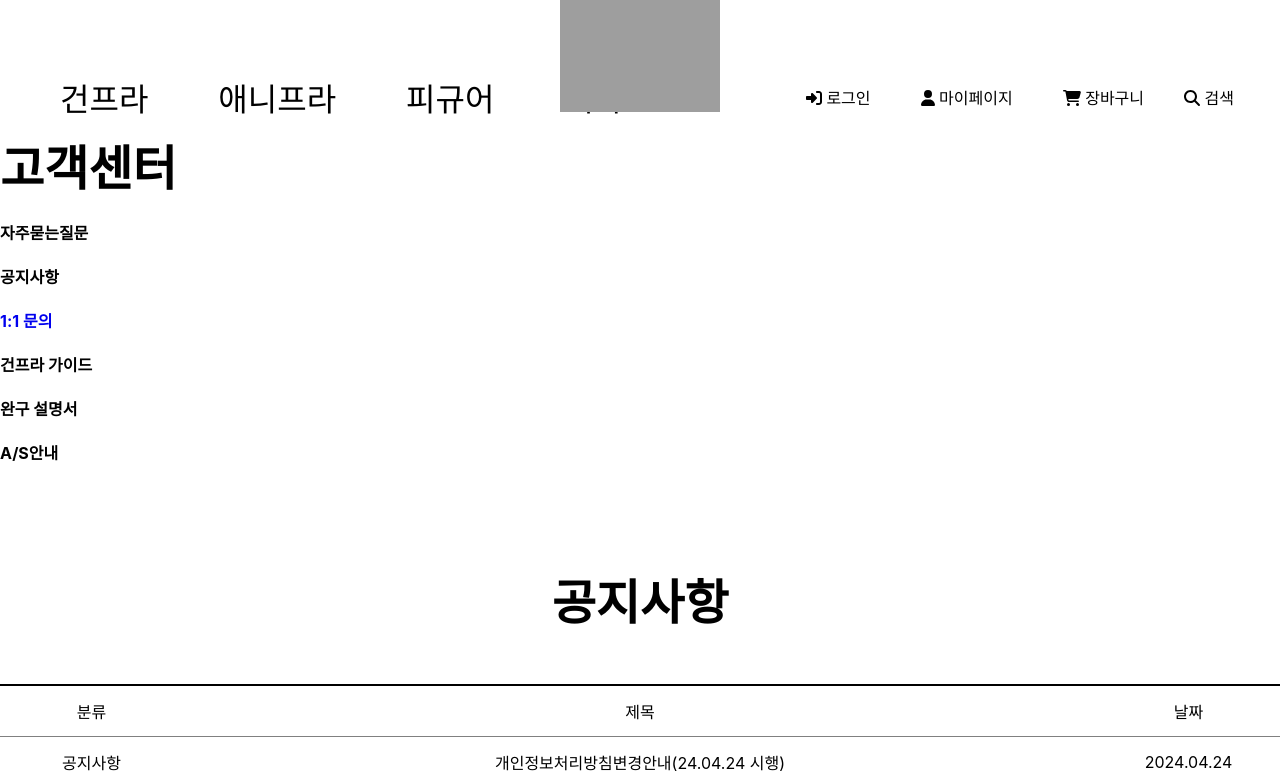
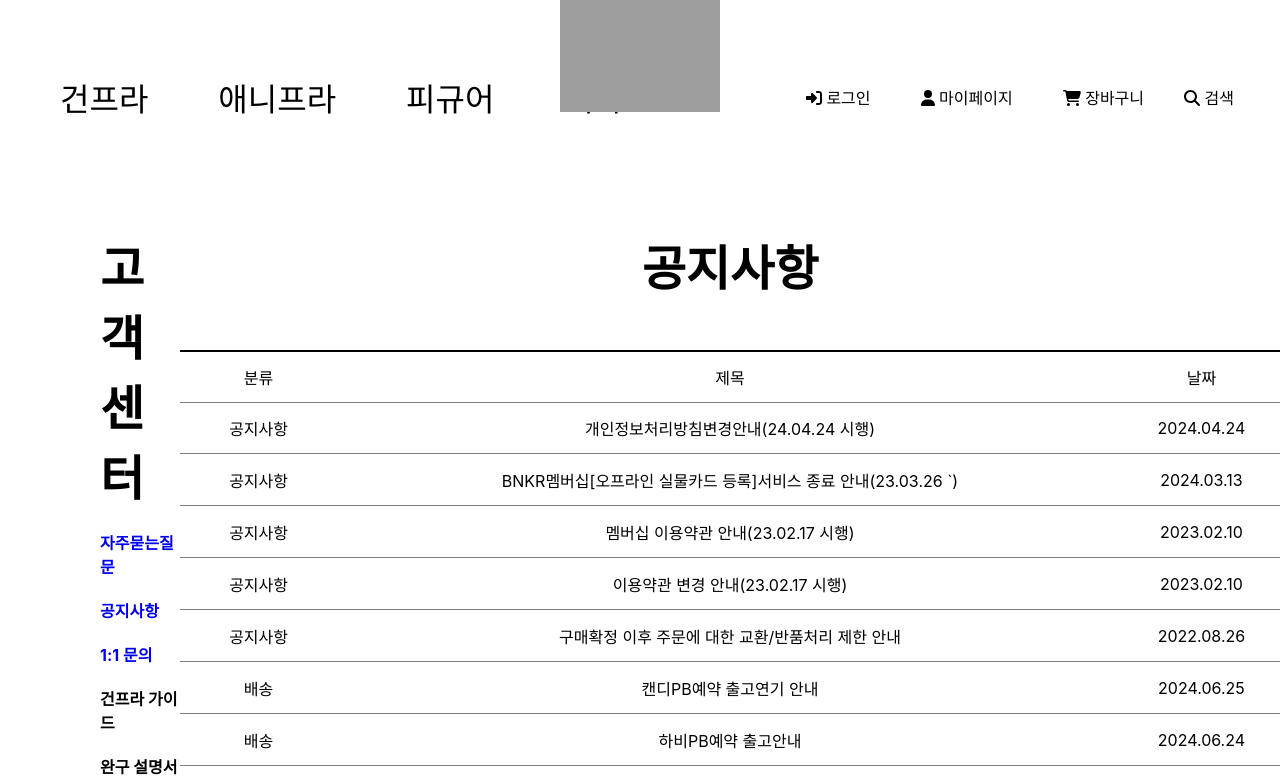
Before and after one commit to asdfxwev/2nd_project, a React (Create React App) app in the folder gundam/: page /Notice in a window 1280 px wide. Shown: the top 783 px of the page. Built offline with nearby package versions, Linux system fonts and the light colour scheme; grey boxes are pictures that could not be loaded.

Commit message:
1대일문의 해결

```diff
--- a/gundam/src/Login/Login.jsx
+++ b/gundam/src/Login/Login.jsx
@@ -24,8 +24,6 @@ function Login() {
             const loginInfo = {
                 name: result.name,
                 email: result.email,
-                inquiry: [
-                ]
             }
             localStorage.setItem("loginInfo", JSON.stringify(loginInfo));
             navigate('/');
--- a/gundam/src/csc/CscLeft.js
+++ b/gundam/src/csc/CscLeft.js
@@ -1,18 +1,51 @@
+
+import './Customerservice.css';
 import { Link, useNavigate, useLocation } from 'react-router-dom';
+import { useState } from 'react'
+
+export default function CscLeft() {
+
+    const [isLoggedIn, setIsLoggedIn] = useState(false);
 
 
-export default function CscLeft() {
+    // if (JSON.parse(localStorage.getItem('loginInfo')) === null) {
+    //     setIsLogin(false)
+    // } else {
+    //     setIsLogin(true)
+    // }
+
+    if (!isLoggedIn) {
+        const loginCheck = JSON.parse(localStorage.getItem("loginInfo"));
+        if (loginCheck !== null) {
+            setIsLoggedIn(true);
+            // setLoginInfo(loginCheck);
+        }
+    }
+
     return (
-        <>
+        <div className="cscSection">
             <h2>고객센터</h2>
+            {isLoggedIn ? (
                 <ul>
-                <li>자주묻는질문</li>
-                <li>공지사항</li>
+                    <li><Link to={`/Csc?page=1&category=ALL`}>자주묻는질문</Link></li>
+                    <li><Link to={`/Notice?page=1`}>공지사항</Link></li>
                     <li><Link to={`/Csc/Inquiry`} >1:1 문의</Link></li>
                     <li>건프라 가이드</li>
                     <li>완구 설명서</li>
                     <li>A/S안내</li>
                 </ul>
-        </>
+            ) : (
+                <ul>
+                    <li><Link to={`/Csc?page=1&category=ALL`}>자주묻는질문</Link></li >
+                    <li><Link to={`/Notice?page=1`}>공지사항</Link></li>
+                    <li><Link to={`/Login`} >1:1 문의</Link></li>
+                    <li>건프라 가이드</li>
+                    <li>완구 설명서</li>
+                    <li>A/S안내</li>
+                </ul >
             )
             }
+
+        </div >
+    )
+}
--- a/gundam/src/csc/Customerservice.js
+++ b/gundam/src/csc/Customerservice.js
@@ -38,9 +38,7 @@ export default function Customerservice() {
 
     return (
         <section className="cscContainer">
-            <div className="cscSection">
                 <CscLeft />
-            </div>
             <div className="cscMain">
                 <h2 className="cscTitle"></h2>
                 <div>
--- a/gundam/src/csc/InquiryWrite.js
+++ b/gundam/src/csc/InquiryWrite.js
@@ -1,3 +1,103 @@
+// import { Link, useNavigate, useLocation } from 'react-router-dom';
+// import React, { useState, useEffect } from 'react';
+// import axios from 'axios';
+// import CscData from "./CscData";
+// import InquiryList from './InquiryList';
+// import Csc from './Csc';
+// import CscMenu from './CscMenu';
+// import './Customerservice.css';
+// import './InquiryWrite.css';
+// import CscLeft from './CscLeft';
+
+// export default function InquiryWrite() {
+//     const [subject, setSubject] = useState('');
+//     const [message, setMessage] = useState('');
+//     const [inquiryType, setInquiryType] = useState('');
+//     const navigate = useNavigate();
+
+//     const handleInquiryChange = (event) => {
+//         const labelElement = document.querySelector(`label[for=${event.target.id}]`);
+//         if (labelElement) {
+//             setInquiryType(labelElement.innerHTML);
+//         }
+//     };
+
+//     const InquirySubmit = async (event) => {
+//         event.preventDefault();
+//         const inquiry = { inquiryType, subject, message };
+//         try {
+//             const response = await axios.post('http://localhost:3001/inquiries', inquiry);
+//             console.log(response.data);
+//             navigate('/Csc/Inquiry')
+//         } catch (error) {
+//             console.error('error', error.response ? error.response.data : error.message);
+//         }
+//         const existingInquiries = JSON.parse(localStorage.getItem('loginInfo')) || { inquiries: [] };
+//         const updatedInquiries = { ...existingInquiries, inquiries: [...existingInquiries.inquiries, inquiry] };
+//         localStorage.setItem('loginInfo', JSON.stringify(updatedInquiries));
+//         setSubject('');
+//         setMessage('');
+//         setInquiryType('');
+//     };
+
+//     return (
+//         <section className="cscContainer">
+//             <CscLeft />
+//             <form className="cscMain" onSubmit={InquirySubmit}>
+//                 <h2 className="cscTitle">1:1문의 작성</h2>
+//                 <div className="inquiryGrid">
+//                     <div>문의유형</div>
+//                     <div>
+//                         <input name="inquirySelect" id="inquiryNum1" type="radio" onChange={handleInquiryChange} />
+//                         <label for="inquiryNum1">배송</label>
+//                         <input name="inquirySelect" id="inquiryNum2" type="radio" onChange={handleInquiryChange} />
+//                         <label for="inquiryNum2">상품</label>
+//                         <input name="inquirySelect" id="inquiryNum3" type="radio" onChange={handleInquiryChange} />
+//                         <label for="inquiryNum3">반품</label>
+//                         <input name="inquirySelect" id="inquiryNum4" type="radio" onChange={handleInquiryChange} />
+//                         <label for="inquiryNum4">교환</label>
+//                         <input name="inquirySelect" id="inquiryNum5" type="radio" onChange={handleInquiryChange} />
+//                         <label for="inquiryNum5">완구A/S</label>
+//                         <input name="inquirySelect" id="inquiryNum6" type="radio" onChange={handleInquiryChange} />
+//                         <label for="inquiryNum6">주문/결제</label>
+//                         <input name="inquirySelect" id="inquiryNum7" type="radio" onChange={handleInquiryChange} />
+//                         <label for="inquiryNum7">이벤트</label>
+//                         <input name="inquirySelect" id="inquiryNum8" type="radio" onChange={handleInquiryChange} />
+//                         <label for="inquiryNum8">회원</label>
+//                         <input name="inquirySelect" id="inquiryNum9" type="radio" onChange={handleInquiryChange} />
+//                         <label for="inquiryNum9">시스템장애</label>
+//                         <input name="inquirySelect" id="inquiryNum10" type="radio" onChange={handleInquiryChange} />
+//                         <label for="inquiryNum10">기타</label>
+//                     </div>
+//                     <div>문의제목</div>
+//                     <div>
+//                         <label for="subject">Subject</label>
+//                         <input
+//                             id="subject"
+//                             type="text"
+//                             value={subject}
+//                             onChange={(e) => setSubject(e.target.value)}
+//                             required
+//                         />
+//                     </div>
+//                     <div>문의내용</div>
+//                     <div>
+//                         <label for="message">Message</label>
+//                         <textarea
+//                             id="message"
+//                             value={message}
+//                             onChange={(e) => setMessage(e.target.value)}
+//                             required
+//                         ></textarea>
+//                     </div>
+//                     <button type="submit">Submit Inquiry</button>
+//                 </div>
+//             </form>
+//         </section>
+//     );
+// }
+
+
 import { Link, useNavigate, useLocation } from 'react-router-dom';
 import React, { useState, useEffect } from 'react';
 import axios from 'axios';
@@ -7,6 +107,7 @@ import Csc from './Csc';
 import CscMenu from './CscMenu';
 import './Customerservice.css';
 import './InquiryWrite.css';
+import CscLeft from './CscLeft';
 
 export default function InquiryWrite() {
     const [subject, setSubject] = useState('');
@@ -23,26 +124,21 @@ export default function InquiryWrite() {
 
     const InquirySubmit = async (event) => {
         event.preventDefault();
-        const inquries = { inquiryType, subject, message };
+        const inquiry = { inquiryType, subject, message };
         try {
-            const response = await axios.post('http://localhost:3001/inquiries', inquries);
+            const response = await axios.post('http://localhost:3001/inquiries', inquiry);
             console.log(response.data);
-            navigate('/Csc/Inquiry')
+            navigate('/Csc/Inquiry');
         } catch (error) {
-            console.error('error', error.response ? error.response.data : error.message);
+            console.error('Error:', error.response ? error.response.data : error.message);
         }
-        let addInquiry = [];
-        const existingInquiries = JSON.parse(localStorage.getItem('loginInfo')) || [];
-        if (existingInquiries.inquiry.inquiryType === null) {
-            addInquiry = inquries;
-        } else {
-            addInquiry = [...existingInquiries.inquiry, inquries]
-        }
-        // const addInquiry = [...existingInquiries.inquiry,inquries];
-        console.log(addInquiry);
-        const updatedInquiries = { ...existingInquiries, inquiry: addInquiry };
+
+        const existingInquiries = JSON.parse(localStorage.getItem('loginInfo')) || { inquiries: [] };
+        const inquiriesArray = Array.isArray(existingInquiries.inquiries) ? existingInquiries.inquiries : [];
+        const updatedInquiries = { ...existingInquiries, inquiries: [...inquiriesArray, inquiry] };
 
         localStorage.setItem('loginInfo', JSON.stringify(updatedInquiries));
+
         setSubject('');
         setMessage('');
         setInquiryType('');
@@ -50,46 +146,36 @@ export default function InquiryWrite() {
 
     return (
         <section className="cscContainer">
-            <div className="cscSection">
-                <h2>고객센터</h2>
-                <ul>
-                    <li>자주묻는질문</li>
-                    <li>고객센터</li>
-                    <li>1:1 문의</li>
-                    <li>건프라 가이드</li>
-                    <li>완구 설명서</li>
-                    <li>A/S안내</li>
-                </ul>
-            </div>
+            <CscLeft />
             <form className="cscMain" onSubmit={InquirySubmit}>
                 <h2 className="cscTitle">1:1문의 작성</h2>
                 <div className="inquiryGrid">
                     <div>문의유형</div>
                     <div>
                         <input name="inquirySelect" id="inquiryNum1" type="radio" onChange={handleInquiryChange} />
-                        <label for="inquiryNum1">배송</label>
+                        <label htmlFor="inquiryNum1">배송</label>
                         <input name="inquirySelect" id="inquiryNum2" type="radio" onChange={handleInquiryChange} />
-                        <label for="inquiryNum2">상품</label>
+                        <label htmlFor="inquiryNum2">상품</label>
                         <input name="inquirySelect" id="inquiryNum3" type="radio" onChange={handleInquiryChange} />
-                        <label for="inquiryNum3">반품</label>
+                        <label htmlFor="inquiryNum3">반품</label>
                         <input name="inquirySelect" id="inquiryNum4" type="radio" onChange={handleInquiryChange} />
-                        <label for="inquiryNum4">교환</label>
+                        <label htmlFor="inquiryNum4">교환</label>
                         <input name="inquirySelect" id="inquiryNum5" type="radio" onChange={handleInquiryChange} />
-                        <label for="inquiryNum5">완구A/S</label>
+                        <label htmlFor="inquiryNum5">완구A/S</label>
                         <input name="inquirySelect" id="inquiryNum6" type="radio" onChange={handleInquiryChange} />
-                        <label for="inquiryNum6">주문/결제</label>
+                        <label htmlFor="inquiryNum6">주문/결제</label>
                         <input name="inquirySelect" id="inquiryNum7" type="radio" onChange={handleInquiryChange} />
-                        <label for="inquiryNum7">이벤트</label>
+                        <label htmlFor="inquiryNum7">이벤트</label>
                         <input name="inquirySelect" id="inquiryNum8" type="radio" onChange={handleInquiryChange} />
-                        <label for="inquiryNum8">회원</label>
+                        <label htmlFor="inquiryNum8">회원</label>
                         <input name="inquirySelect" id="inquiryNum9" type="radio" onChange={handleInquiryChange} />
-                        <label for="inquiryNum9">시스템장애</label>
+                        <label htmlFor="inquiryNum9">시스템장애</label>
                         <input name="inquirySelect" id="inquiryNum10" type="radio" onChange={handleInquiryChange} />
-                        <label for="inquiryNum10">기타</label>
+                        <label htmlFor="inquiryNum10">기타</label>
                     </div>
                     <div>문의제목</div>
                     <div>
-                        <label for="subject">Subject</label>
+                        <label htmlFor="subject">Subject</label>
                         <input
                             id="subject"
                             type="text"
@@ -100,7 +186,7 @@ export default function InquiryWrite() {
                     </div>
                     <div>문의내용</div>
                     <div>
-                        <label for="message">Message</label>
+                        <label htmlFor="message">Message</label>
                         <textarea
                             id="message"
                             value={message}
--- a/gundam/src/csc/Notice.css
+++ b/gundam/src/csc/Notice.css
@@ -1,10 +1,15 @@
-.Notice {
-    /* width: 60vw; */
-    margin: auto;
+.cscNoticeContiner {
+    display: flex;
+    margin-top: 100px;
+    margin-left: 100px;
+}
+
+.cscNoticeMain {
+    width: 1100px;
 }
 
 .h2Notice {
-    margin-top: 100px;
+    /* margin-top: 100px; */
     margin-bottom: 50px;
     font-size: 3rem;
 }
--- a/gundam/src/csc/Notice.js
+++ b/gundam/src/csc/Notice.js
@@ -1,7 +1,6 @@
 import NoticeData from "./NoticeData";
 import { NavLink, useNavigate, useLocation } from 'react-router-dom';
 import { useState, useEffect } from 'react';
-import './Customerservice.css';
 import './Notice.css';
 import NoticeDelivery from "./NoticeDelivery";
 import CscLeft from "./CscLeft";
@@ -28,16 +27,10 @@ export default function Notice() {
         setPaginatedItems(paginatedItems);
     }, [currentPage]);
 
-    // function onPageClick(pageNum) {
-    //     navigate(`/Notice?page=${pageNum}`);
-    // }
-
     return (
-        <section className="CscContiner">
-            <div className="cscSection">
-                <CscLeft />
-            </div>
-            <div className="CscMain">
+        <section className="cscNoticeContiner">
+            <CscLeft />
+            <div className="cscNoticeMain">
                 <h2 className="h2Notice" style={{ textAlign: 'center' }}>공지사항</h2>
 
                 <div style={{ height: '50px' }} className="noticeTitleGrid">
--- a/gundam/src/header/Menu.js
+++ b/gundam/src/header/Menu.js
@@ -61,7 +61,6 @@ export default function Menu() {
 
     if (!isLoggedIn) {
         const loginCheck = JSON.parse(localStorage.getItem("loginInfo"));
-        console.log(loginCheck);
         if (loginCheck !== null) {
             setIsLoggedIn(true);
             setLoginInfo(loginCheck);
```
Also changed, not shown: gundam/src/csc/CscMenu.js (+0 -35 lines), gundam/src/csc/InquiryList.js (+38 -6 lines). Lines whose indentation alone changed are shown as unchanged.
